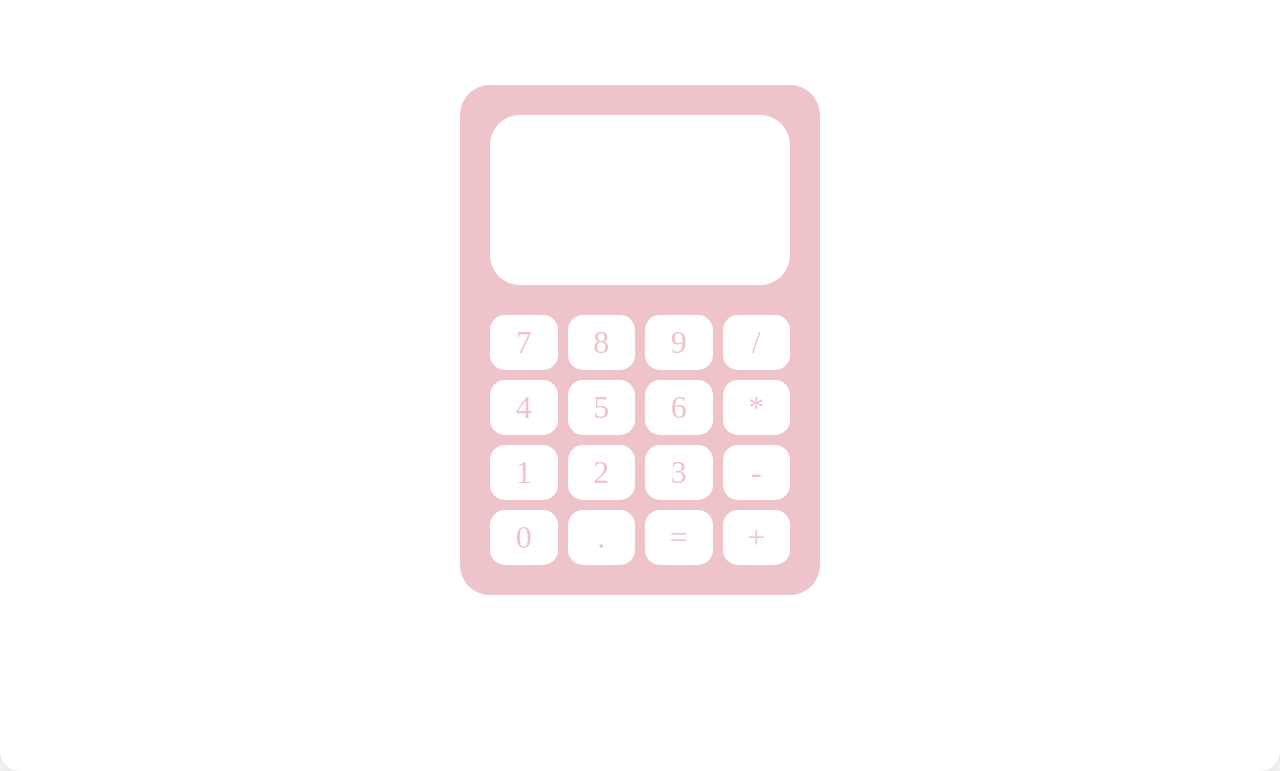
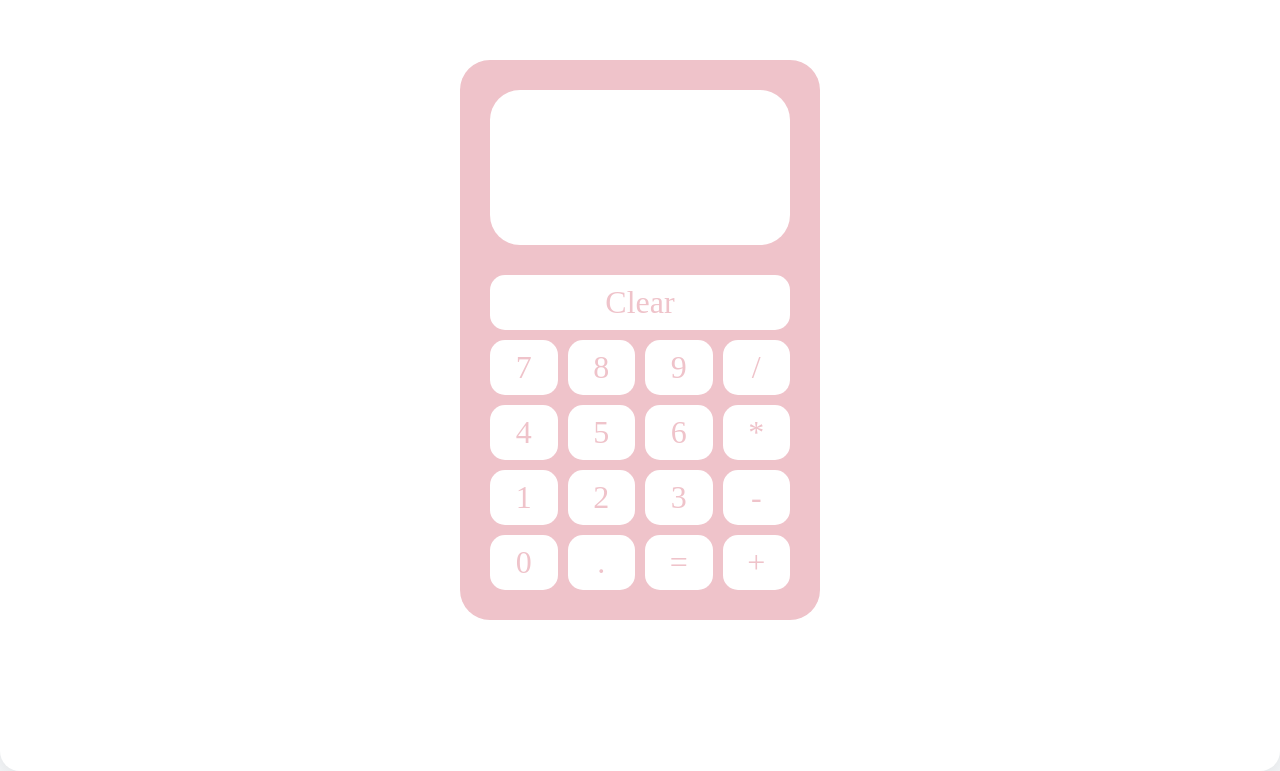
Before and after one commit to druiw/Simple-Calculator, a plain HTML site: page index.html in a window 1280 px wide. Shown: the part 122-893 px from the top of the page. Drawn offline with Linux system fonts and the light colour scheme; a web font is replaced by a local one.

Commit message:
Added clear button

```diff
--- a/index.html
+++ b/index.html
@@ -15,6 +15,10 @@
     <div class="container">
       <div class="calculator-base">
         <div class="display-panel"></div>
+        <div class="below-display">
+          <div class="clear-panel">
+            <button class="button">Clear</button>
+          </div>
           <div class="button-panel">
             <button class="button">7</button>
             <button class="button">8</button>
@@ -35,5 +39,6 @@
           </div>
         </div>
       </div>
+    </div>
   </body>
 </html>
--- a/script.js
+++ b/script.js
@@ -25,7 +25,7 @@ document.addEventListener("DOMContentLoaded", function () {
         } catch (error) {
           displayPanel.textContent = "Error";
         }
-      } else if (buttonText === "C") {
+      } else if (buttonText === "Clear") {
         displayPanel.textContent = "";
       } else {
         displayPanel.textContent += buttonText;
--- a/style.css
+++ b/style.css
@@ -35,7 +35,7 @@ body {
   flex-direction: column;
   justify-content: flex-end;
   width: 300px;
-  height: 450px;
+  height: 500px;
   background-color: #efc3ca;
   border-radius: 30px;
   padding: 30px;
@@ -49,9 +49,24 @@ body {
   border-radius: 30px;
   text-align: right;
   overflow-x: auto;
+  overflow-y: hidden;
   line-height: 170px;
   font-size: 3rem;
   font-family: "DSEG7Classic", monospace;
+}
+
+.below-display {
+  display: flex;
+  flex-direction: column;
+  gap: 10px;
+}
+
+.clear-panel {
+  display: flex;
+  justify-content: center;
+  align-items: center;
+  width: 100%;
+  height: 55px;
 }
 
 .button-panel {
```
Lines whose indentation alone changed are shown as unchanged.
